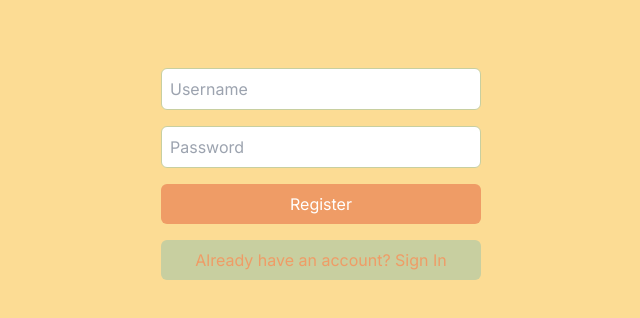
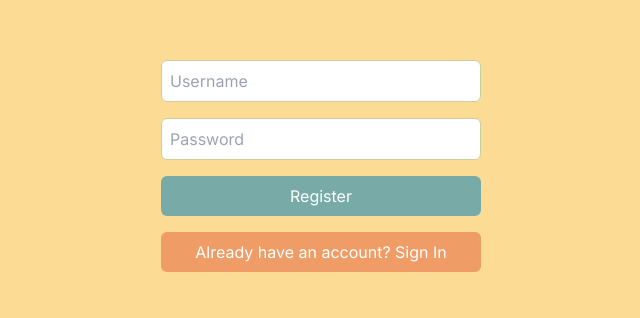
Before and after one commit to JustTOMEK/sportplanner, a Next.js app in the folder frontend/: page /auth/register in a window 1280 px wide. Shown: the part 226-544 px from the top of the page, without its empty margins (319-959 px from the left). Built offline with nearby package versions, Linux system fonts and the light colour scheme.

Commit message:
Unified login and register buttons appearence

```diff
--- a/frontend/src/app/auth/register/page.tsx
+++ b/frontend/src/app/auth/register/page.tsx
@@ -69,14 +69,14 @@ export default function Register() {
           required
           className="mb-4 p-2 border border-brand-tertiary rounded-md w-80"
         />
-        <button type="submit" className="mb-4 p-2 bg-brand-primary text-white rounded-md w-80">
+        <button type="submit" className="mb-4 p-2 bg-brand-quaternary text-white rounded-md w-80">
           Register
         </button>
       </form>
       {error && <p className="text-red-500">{error}</p>}
       <button
         onClick={() => router.push('/auth/signin')}
-        className="p-2 bg-brand-tertiary text-brand-primary rounded-md w-80"
+        className="mb-4 p-2 bg-brand-primary text-white rounded-md w-80"
       >
         Already have an account? Sign In
       </button>
```
